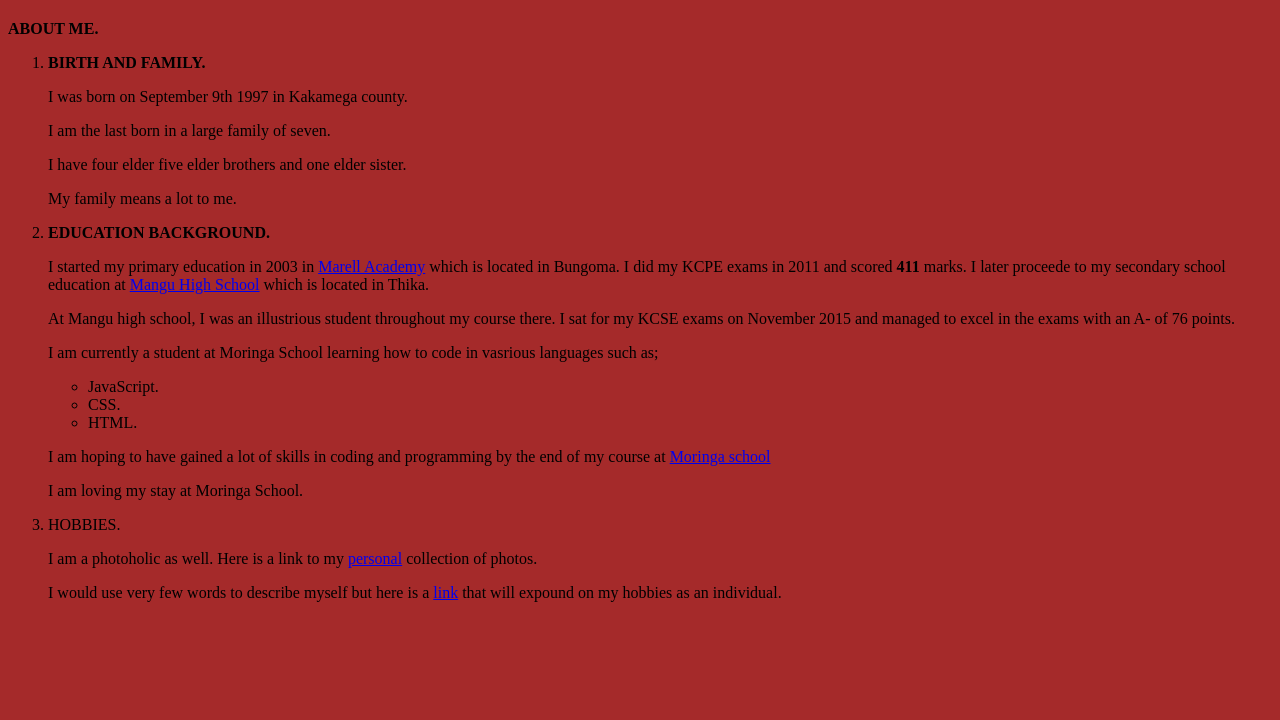
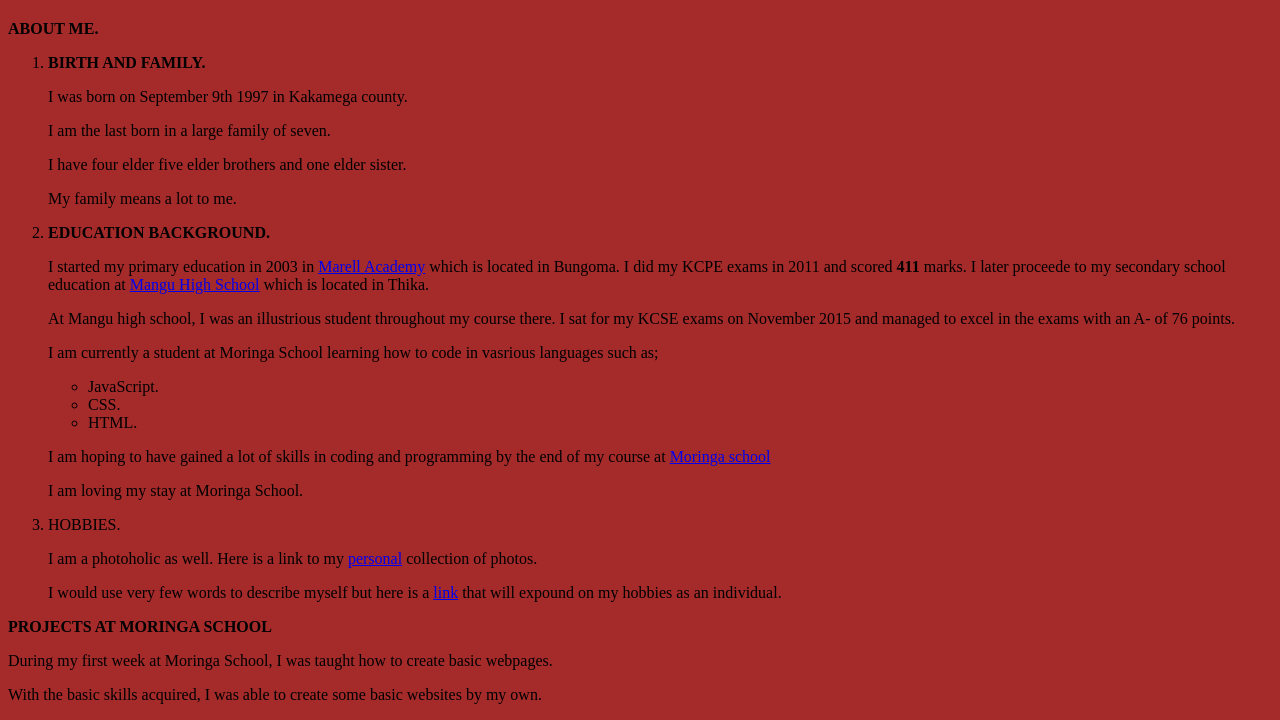
Before and after one commit to raywhizchengz/MyPortfolio, a plain HTML site: page index.html in a window 1280 px wide. Shown: the part 418-1138 px from the top of the page. Before the commit the page ends 1036 px from the top, so only its background shows below. Drawn offline with Linux system fonts and the light colour scheme.

Commit message:
modify initial file

```diff
--- a/index.html
+++ b/index.html
@@ -37,8 +37,11 @@
       <p>I would use very few words to describe myself but here is a <a href="https://raywhizchengz.github.io/Favoritethings.github.io">link</a> that will expound on my hobbies as an individual.</p>
       </ol>
     </div>
-    <div class="footer">
+    <div class="projects">
+      <p><strong>PROJECTS AT MORINGA SCHOOL</strong></p>
+      <p><span>D</span>uring my first week at Moringa School, I was taught how to create basic webpages.</p>
+      <p>With the basic skills acquired, I was able to create some basic websites by my own.</p>
+    </div>
 
-    </div>
   </body>
 </html>
```
